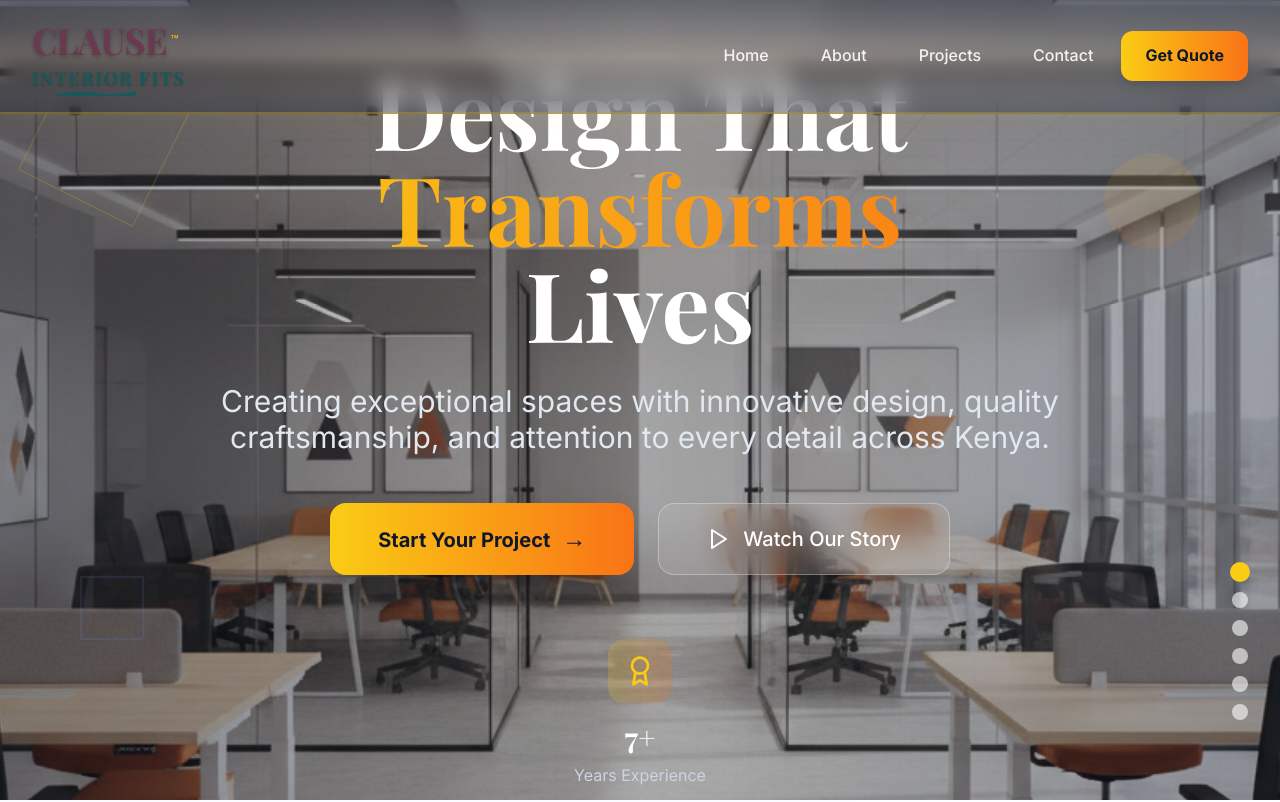
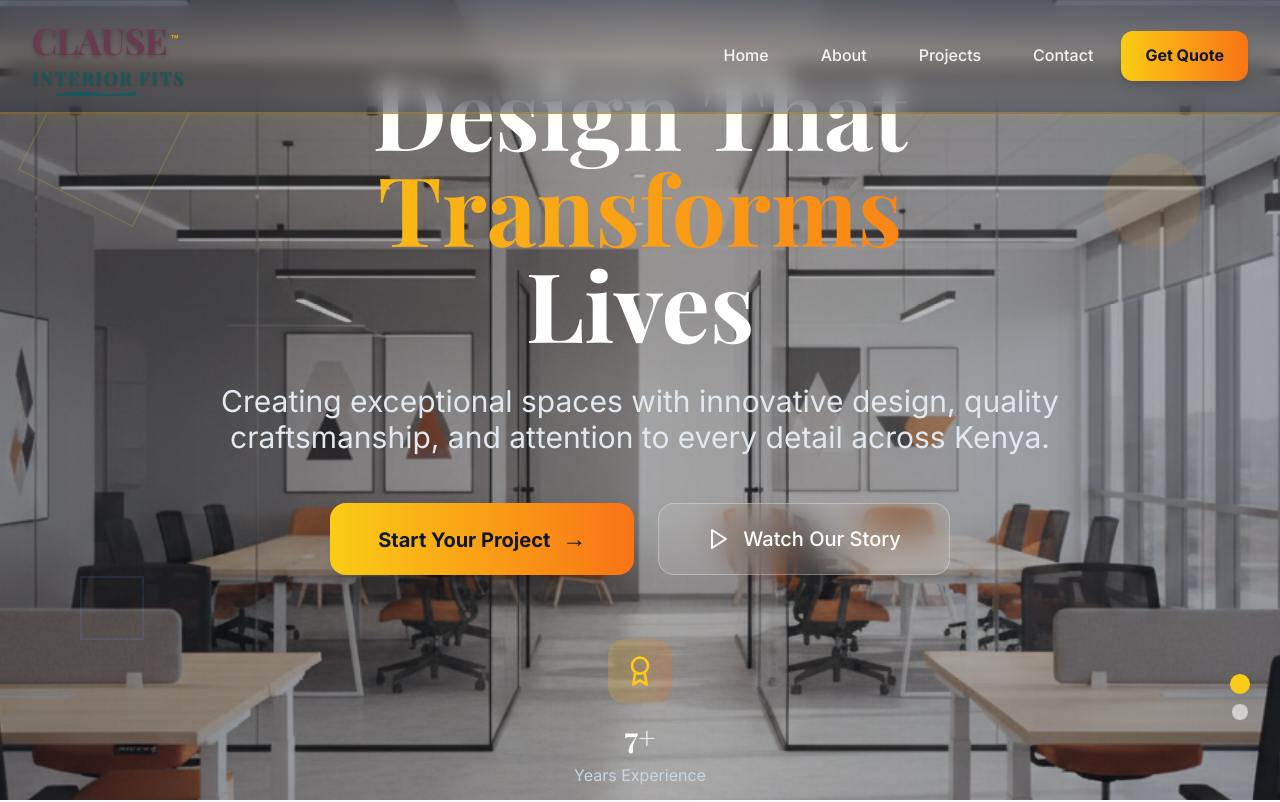
Before and after one commit to kevwasonga/K_Builders, a React (Vite) app: page / in a window 1280 px wide. Shown: the top 802 px of the page. Built offline with nearby package versions, Linux system fonts and the light colour scheme.

Commit message:
Show only 2 navigation dots for hero images

```diff
--- a/src/components/Hero.tsx
+++ b/src/components/Hero.tsx
@@ -144,7 +144,7 @@ function Hero() {
 
       {/* Image Navigation Dots */}
       <div className="absolute bottom-20 right-8 flex flex-col space-y-3">
-        {heroImages.map((_, index) => (
+        {[0, 1].map((index) => (
           <button
             key={index}
             onClick={() => setCurrentImageIndex(index)}
```
